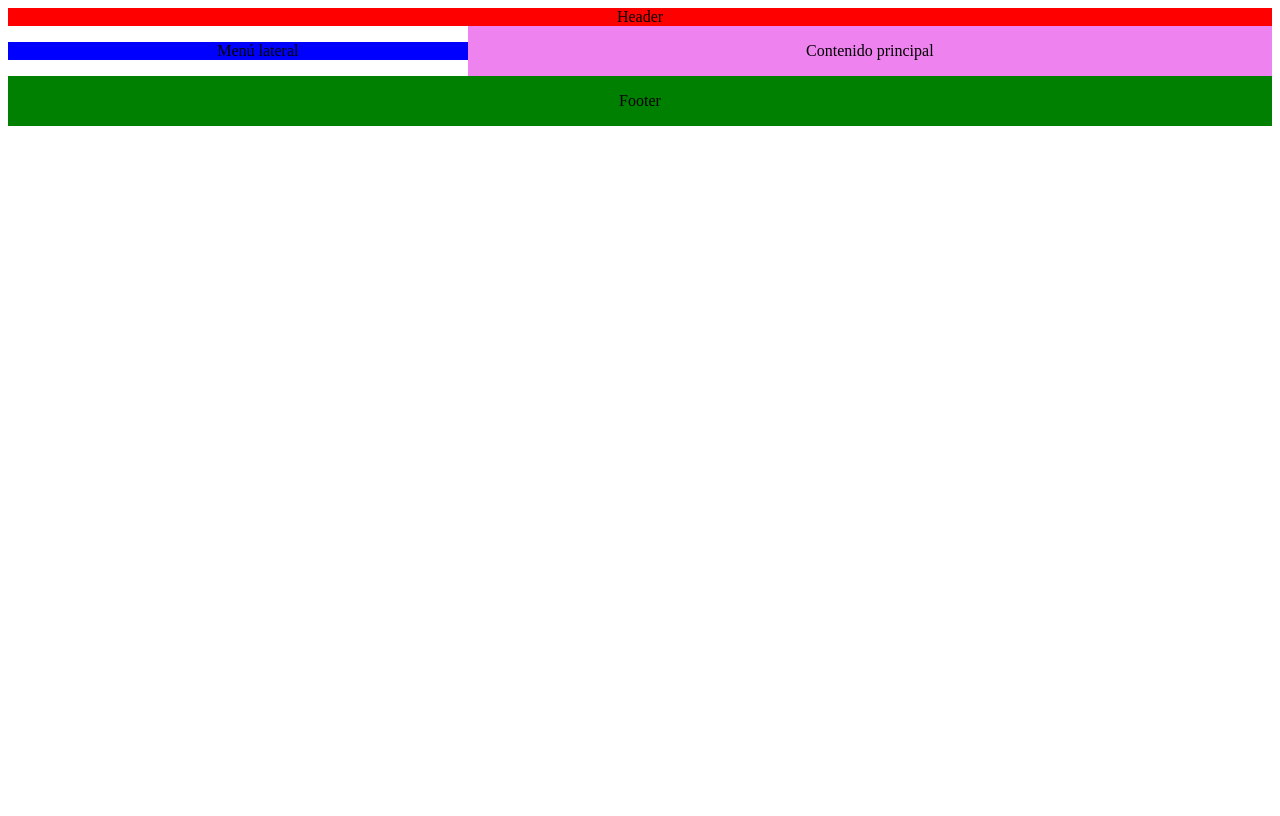
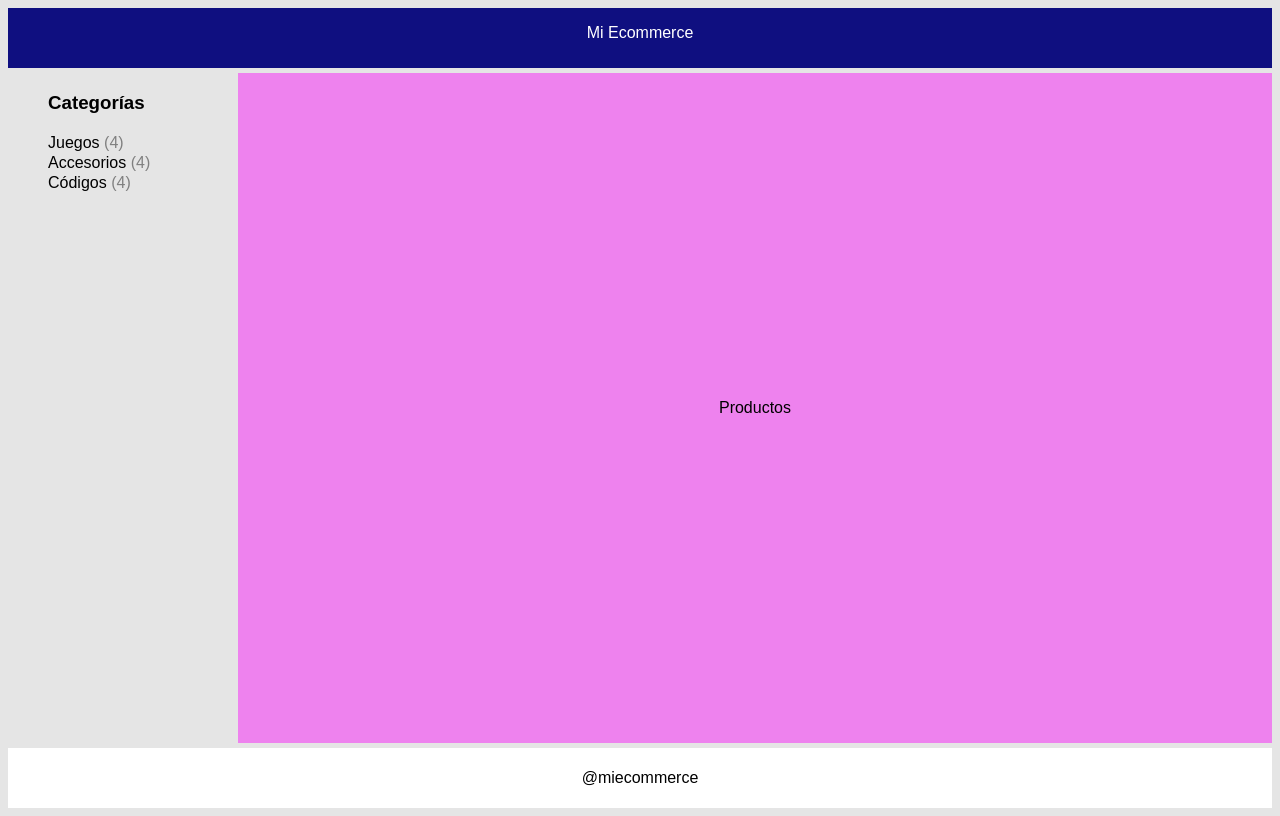
Before and after one commit to Pandaphros/desafio-grid, a plain HTML site: page index.html in a window 1280 px wide. Drawn offline with Linux system fonts and the light colour scheme.

Commit message:
Estructura base sin productos

```diff
--- a/assets/css/style.css
+++ b/assets/css/style.css
@@ -1,28 +1,51 @@
 * {
     text-decoration: none;
+    list-style: none;
+    background-color: rgb(229, 229, 229);
+    font-family: Arial, Helvetica, sans-serif;
 }
 .grid-container {
     display: grid;
     grid-template-areas:
-    "header header header"
-    "menu product product"
-    "menu product product"
-    "menu product product"
-    "footer footer footer";
+    "header header header header header"
+    "menu product product product product"
+    "menu product product product product"
+    "menu product product product product"
+    "menu product product product product"
+    "footer footer footer footer footer";
+    height: 100vh;
+    gap: 5px;
+    grid-template-columns: 225px repeat(4, 1fr);
+    grid-template-rows: 60px repeat(4, 1fr) 60px;
 }
 header {
     grid-area: header;
-    background-color: red;
+    background-color: rgb(15, 15, 128);
     display: flex;
     justify-content: center;
-    align-items: center;
+    align-items: top;
+    color: white;
+  }
+  header p {
+    background-color:rgb(15, 15, 128) ;
   }
   menu {
     grid-area: menu;
-    background-color: blue;
+    background-color: rgb(229, 229, 229);
     display: flex;
-    justify-content: center;
-    align-items: center;
+    margin: 0;
+    grid-row: 2/6;
+  }
+  menu ul {
+    width: 75%;
+    display: flex;
+    flex-direction: column;
+    margin: 0;
+    padding: 0;
+    row-gap: 2px;
+  }
+  menu span {
+    color: gray;
   }
   main {
     grid-area: product;
@@ -30,12 +53,18 @@ header {
     display: flex;
     justify-content: center;
     align-items: center;
+    grid-row: 2/6;
+    grid-column: 2/6;
   }
   footer {
     grid-area: footer;
-    background-color: green;
+    background-color: white;
     display: flex;
     justify-content: center;
     align-items: center;
-    height: 50px;
+    grid-row: 6/7;
+    grid-column: 1/6;
   }
+  footer p {
+    background-color: white;
+  }
--- a/index.html
+++ b/index.html
@@ -1,17 +1,24 @@
 <!DOCTYPE html>
 <html lang="en">
-<head>
-    <meta charset="UTF-8">
-    <meta name="viewport" content="width=device-width, initial-scale=1.0">
+  <head>
+    <meta charset="UTF-8" />
+    <meta name="viewport" content="width=device-width, initial-scale=1.0" />
     <title>Document</title>
-    <link rel="stylesheet" href="./assets/css/style.css">
-</head>
-<body>
+    <link rel="stylesheet" href="./assets/css/style.css" />
+  </head>
+  <body>
     <div class="grid-container">
-        <header>Header</header>
-        <menu> Menú lateral </menu>
-        <main>Contenido principal</main>
-        <footer>Footer</footer>
-      </div>
-</body>
+      <header><p>Mi Ecommerce</p></header>
+      <menu>
+        <ul>
+          <li><h3>Categorías</h3></li>
+          <li>Juegos <span>(4)</span></li>
+          <li>Accesorios <span>(4)</span></li>
+          <li>Códigos <span>(4)</span></li>
+        </ul>
+      </menu>
+      <main>Productos</main>
+      <footer><p>@miecommerce</p></footer>
+    </div>
+  </body>
 </html>
```
